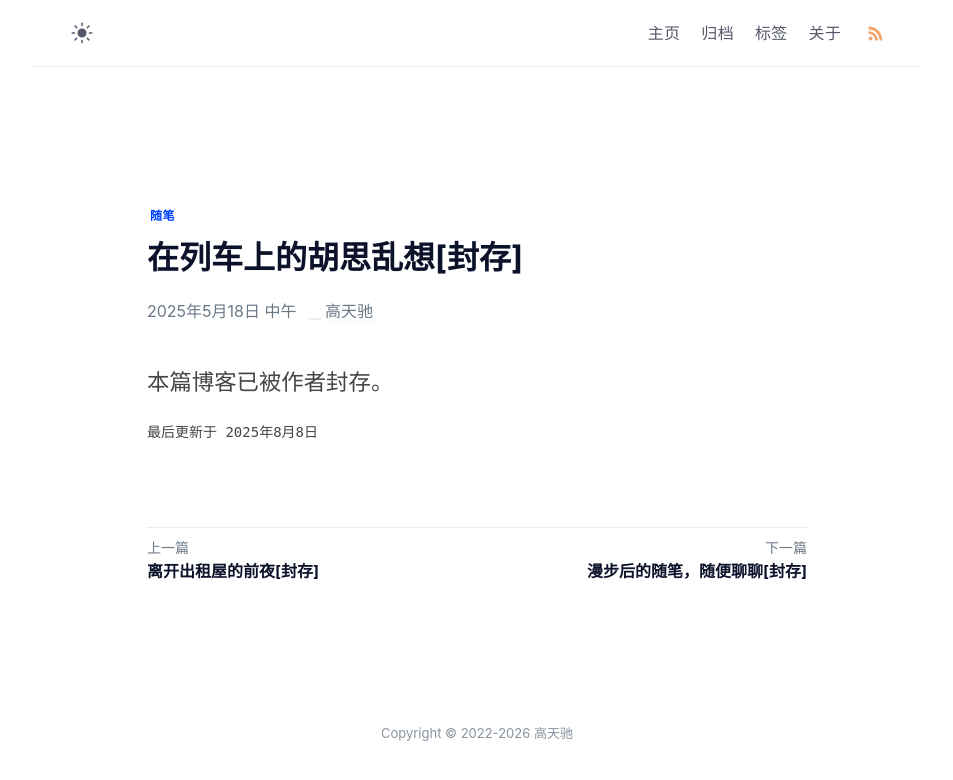
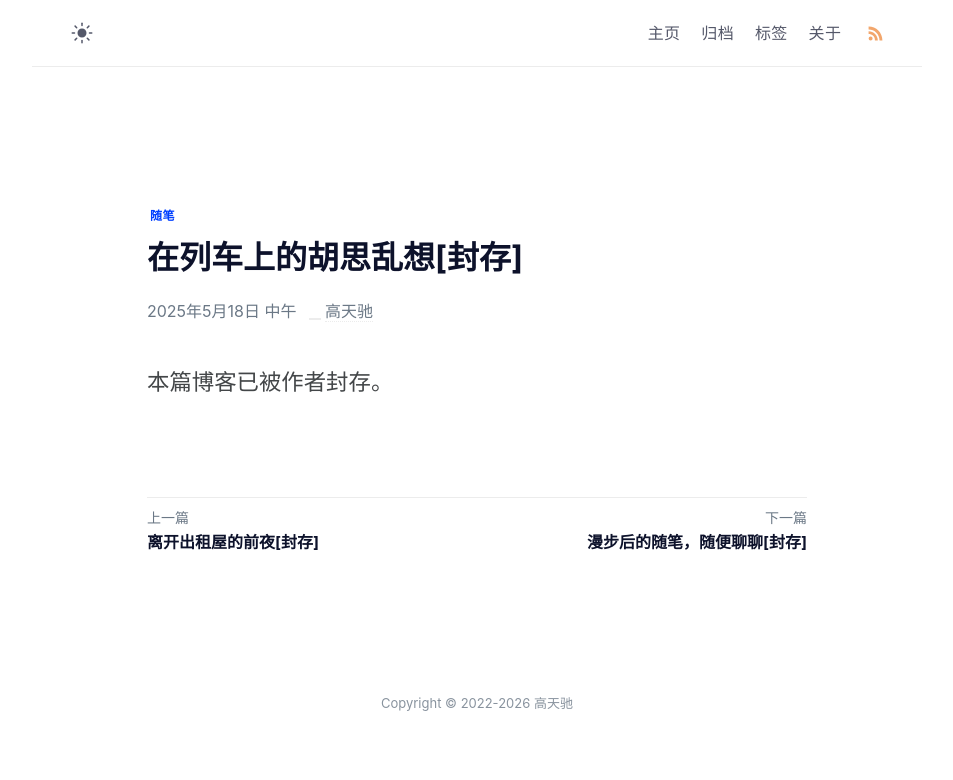
Before and after one commit to gaotianchi/gaotianchi.github.io, a Jekyll site: the page built from _posts/2025-05-18-random-thoughts-on-a-train.md, in a window 1280 px wide. Shown: the top 780 px of the page, without its empty margins (163-1116 px from the left). Built offline with Jekyll 4.4.1, drawn with Linux system fonts in a browser that asks for light colours; comment, search, counter and statistics services are not loaded.

Commit message:
Comment out post updated date display in post layout

```diff
--- a/_layouts/post.html
+++ b/_layouts/post.html
@@ -93,9 +93,9 @@ layout: compress
 
     </main>
 
-    {% if page.modifiedAt %}
-    <small class="post-updated-at">最后更新于 {{page.modifiedAt | date: "%Y年%-m月%-d日"}}</small>
-    {% endif %}
+    <!-- {% if page.modifiedAt %} -->
+    <!-- <small class="post-updated-at">最后更新于 {{page.modifiedAt | date: "%Y年%-m月%-d日"}}</small> -->
+    <!-- {% endif %} -->
     {% if page.next or page.previous %}
     {% include navigation.html %}
     {% endif %}
```
